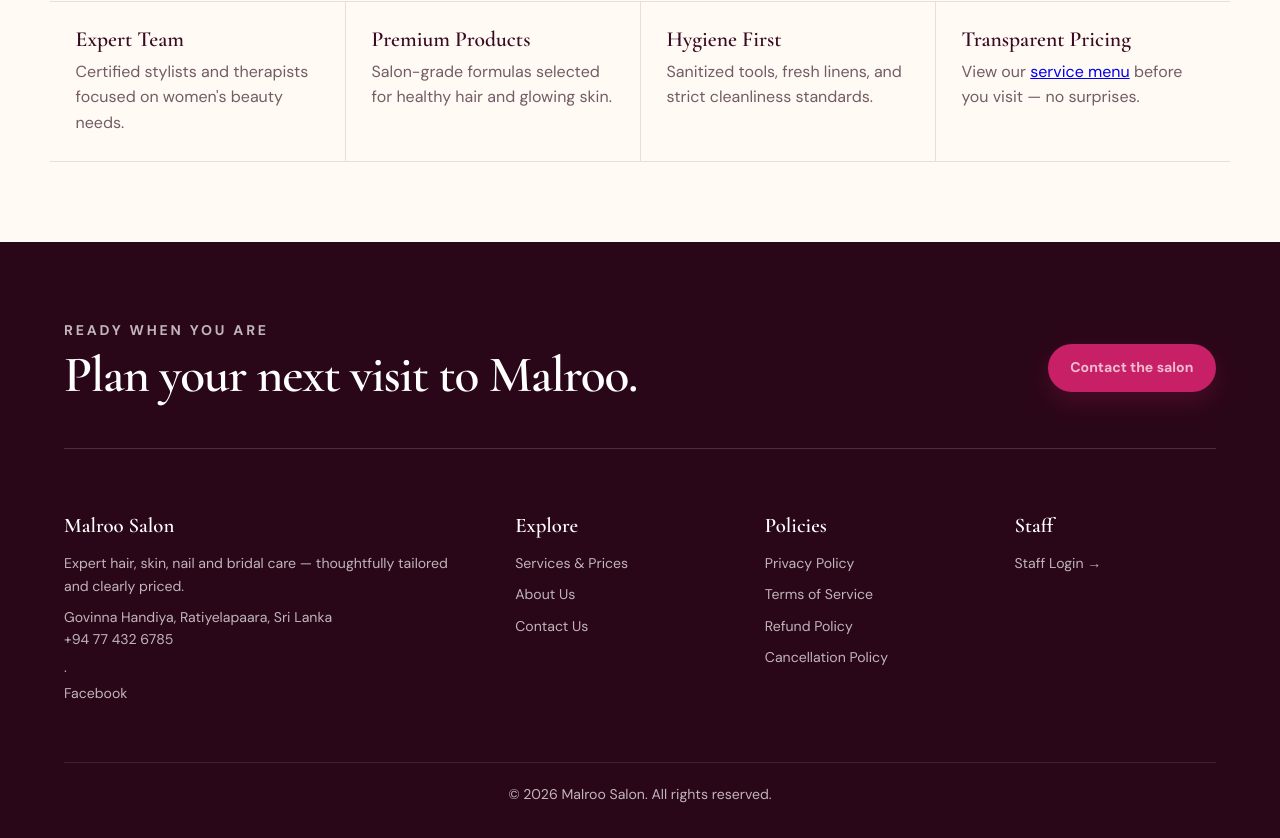
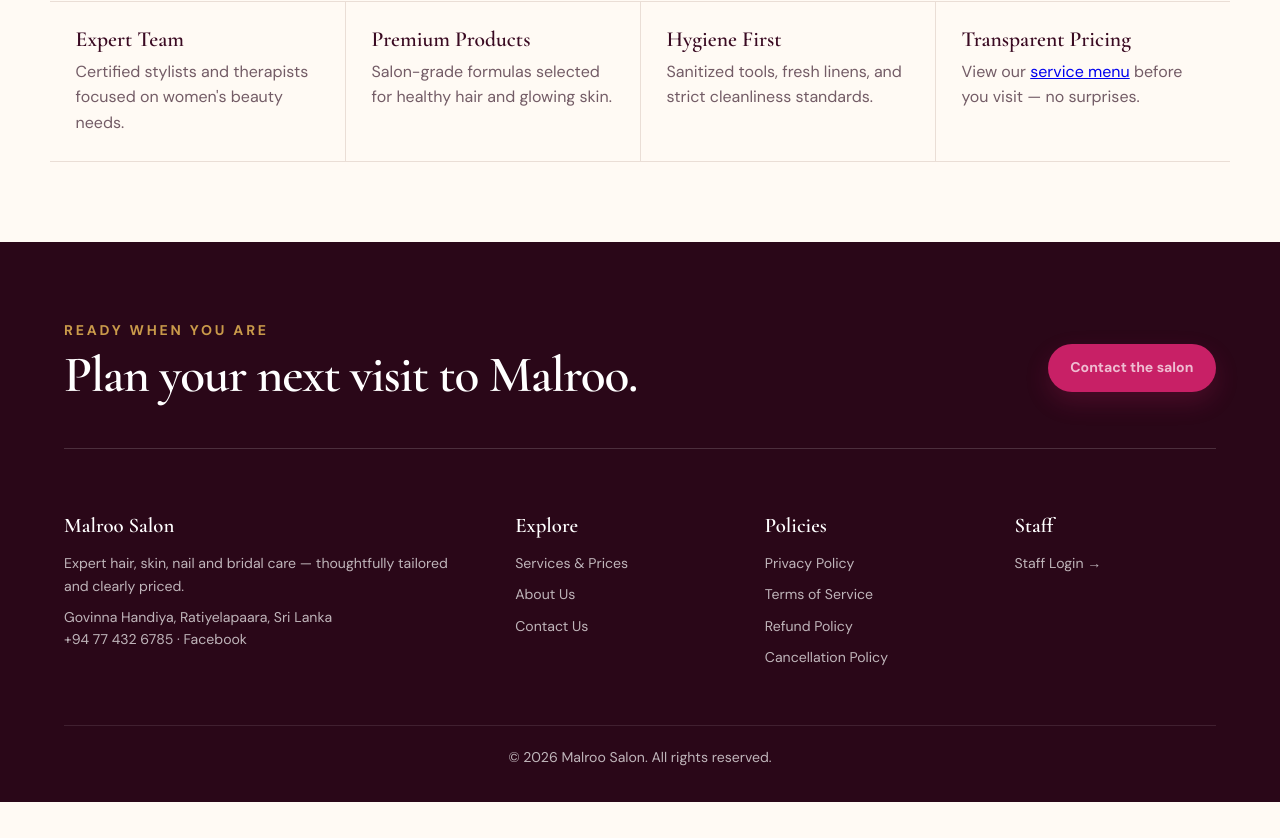
Before and after one commit to UdulaPahasara/SalonSystem, a React (Create React App) app in the folder frontend/: page /salon-app/about in a window 1280 px wide. Shown: the part 935-1773 px from the top of the page. After the commit the page ends 1737 px from the top, so only its background shows below. Built offline with nearby package versions, Linux system fonts and the light colour scheme.

Commit message:
Public site: darker section labels on light backgrounds and inline footer contact links

```diff
--- a/frontend/src/styles/PublicSite.css
+++ b/frontend/src/styles/PublicSite.css
@@ -600,3 +600,12 @@
 @media (prefers-reduced-motion: reduce) {
   *, *::before, *::after { scroll-behavior: auto !important; transition-duration: 0.01ms !important; }
 }
+
+/* Small section labels: dark enough to read on light backgrounds, gold only on dark ones */
+.public-eyebrow { color: var(--malroo-wine); }
+.home-hero-eyebrow,
+.home-cta .public-eyebrow,
+.public-footer .public-eyebrow { color: var(--malroo-gold); }
+
+/* Contact links inside the footer address stay inline */
+.public-footer p a { display: inline; margin: 0; }
```
